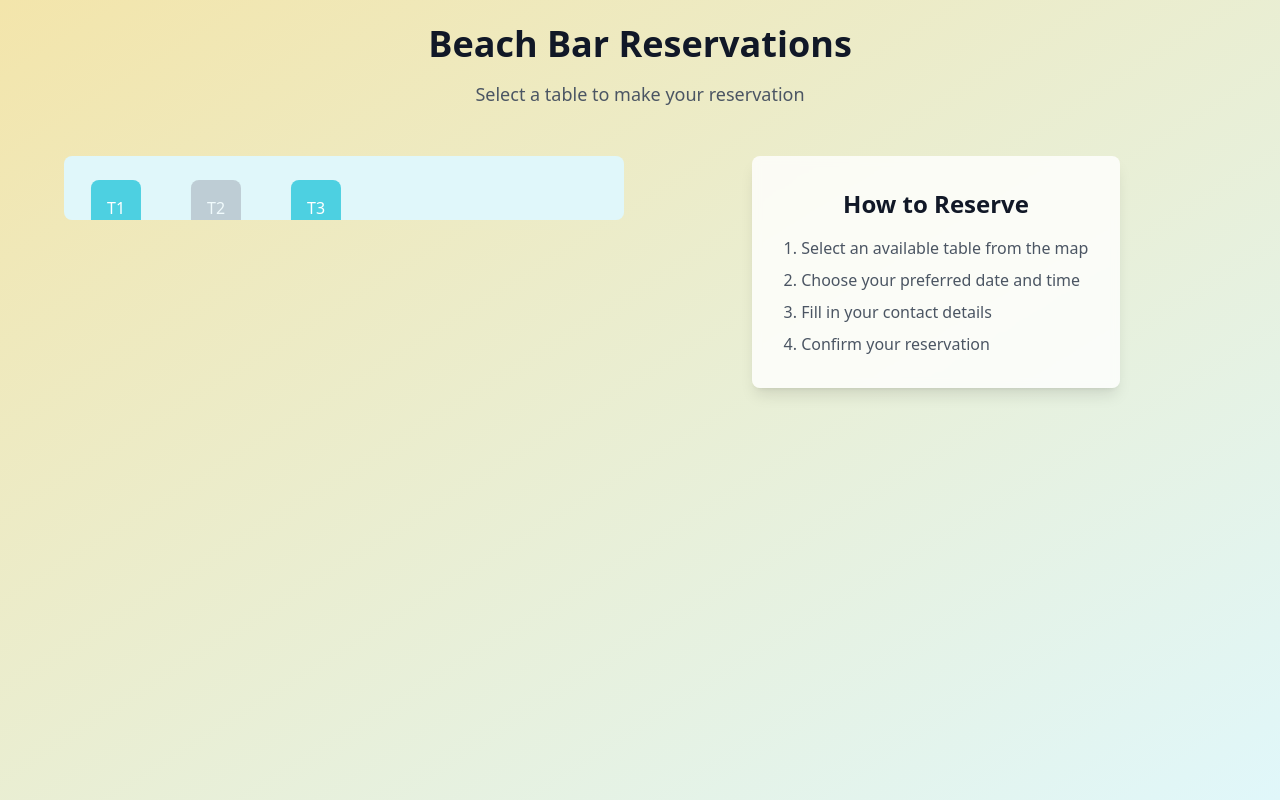
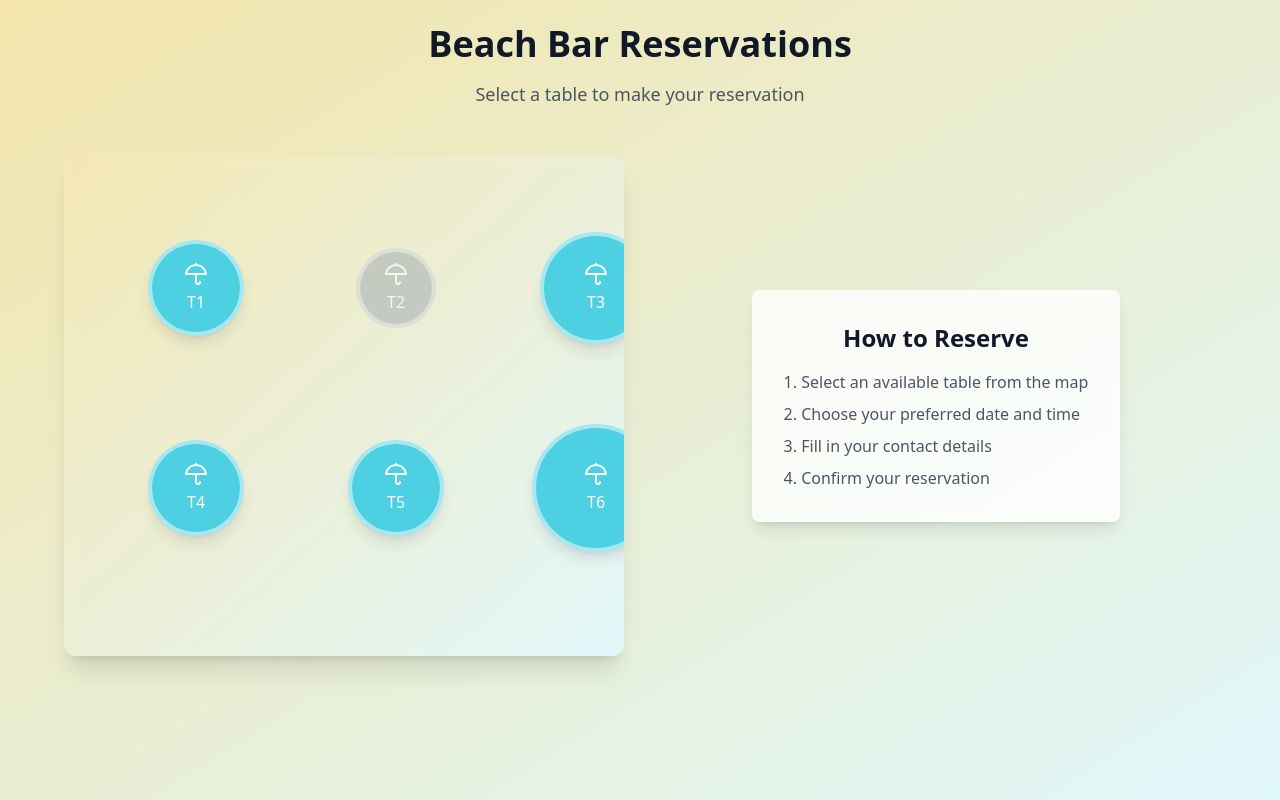
Before and after one commit to AlucardVergil/beachy-table-scheduler, a React (Vite) app: page / in a window 1280 px wide. Built offline with nearby package versions, Linux system fonts and the light colour scheme.

Commit message:
Improve table map visuals
The table map was not visible and needed visual improvements.  This commit addresses these issues.

```diff
--- a/src/components/TableMap.tsx
+++ b/src/components/TableMap.tsx
@@ -2,6 +2,7 @@
 import { useState } from 'react';
 import { motion } from 'framer-motion';
 import { toast } from "sonner";
+import { Umbrella } from "lucide-react";
 
 interface Table {
   id: number;
@@ -12,12 +13,12 @@ interface Table {
 }
 
 const tables: Table[] = [
-  { id: 1, seats: 4, x: 20, y: 20, isAvailable: true },
-  { id: 2, seats: 2, x: 120, y: 20, isAvailable: false },
-  { id: 3, seats: 6, x: 220, y: 20, isAvailable: true },
-  { id: 4, seats: 4, x: 20, y: 120, isAvailable: true },
-  { id: 5, seats: 4, x: 120, y: 120, isAvailable: true },
-  { id: 6, seats: 8, x: 220, y: 120, isAvailable: true },
+  { id: 1, seats: 4, x: 100, y: 100, isAvailable: true },
+  { id: 2, seats: 2, x: 300, y: 100, isAvailable: false },
+  { id: 3, seats: 6, x: 500, y: 100, isAvailable: true },
+  { id: 4, seats: 4, x: 100, y: 300, isAvailable: true },
+  { id: 5, seats: 4, x: 300, y: 300, isAvailable: true },
+  { id: 6, seats: 8, x: 500, y: 300, isAvailable: true },
 ];
 
 interface TableMapProps {
@@ -36,10 +37,17 @@ export const TableMap = ({ onSelectTable }: TableMapProps) => {
     toast.success(`Selected table ${table.id} (${table.seats} seats)`);
   };
 
+  const getTableSize = (seats: number) => {
+    if (seats <= 2) return 'w-20 h-20';
+    if (seats <= 4) return 'w-24 h-24';
+    if (seats <= 6) return 'w-28 h-28';
+    return 'w-32 h-32';
+  };
+
   return (
-    <div className="relative w-full max-w-2xl mx-auto bg-beach-ocean-light rounded-lg p-8 overflow-hidden">
-      <div className="absolute inset-0 bg-gradient-to-br from-transparent to-beach-ocean-light/30" />
-      <div className="relative">
+    <div className="relative w-full h-[500px] bg-gradient-to-br from-beach-sand to-beach-ocean-light rounded-xl p-8 overflow-hidden shadow-xl">
+      <div className="absolute inset-0 bg-white/10 backdrop-blur-sm" />
+      <div className="relative h-full">
         {tables.map((table) => (
           <motion.div
             key={table.id}
@@ -53,19 +61,30 @@ export const TableMap = ({ onSelectTable }: TableMapProps) => {
             onClick={() => handleTableClick(table)}
           >
             <div
-              className={`p-4 rounded-lg ${
-                table.isAvailable ? 'bg-beach-ocean hover:bg-beach-ocean-dark' : 'bg-gray-400'
-              } transition-colors duration-200`}
+              className={`${getTableSize(table.seats)} rounded-full flex flex-col items-center justify-center ${
+                table.isAvailable
+                  ? 'bg-beach-ocean shadow-lg hover:bg-beach-ocean-dark'
+                  : 'bg-gray-400'
+              } transition-all duration-200 border-4 border-white/50`}
             >
+              <Umbrella className="w-6 h-6 text-white mb-1" />
               <span className="text-white font-medium">T{table.id}</span>
             </div>
             {hoveredTable === table.id && (
               <motion.div
                 initial={{ opacity: 0, y: 10 }}
                 animate={{ opacity: 1, y: 0 }}
-                className="absolute top-full left-1/2 transform -translate-x-1/2 mt-2 px-3 py-1 bg-white rounded shadow-lg text-sm"
+                className="absolute top-full left-1/2 transform -translate-x-1/2 mt-4 px-4 py-2 bg-white rounded-lg shadow-lg"
               >
-                {table.seats} seats
+                <div className="text-sm font-medium text-gray-900">
+                  Table {table.id}
+                </div>
+                <div className="text-sm text-gray-600">
+                  {table.seats} seats
+                </div>
+                <div className="text-xs text-beach-ocean-dark font-medium mt-1">
+                  {table.isAvailable ? 'Available' : 'Not Available'}
+                </div>
               </motion.div>
             )}
           </motion.div>
```
